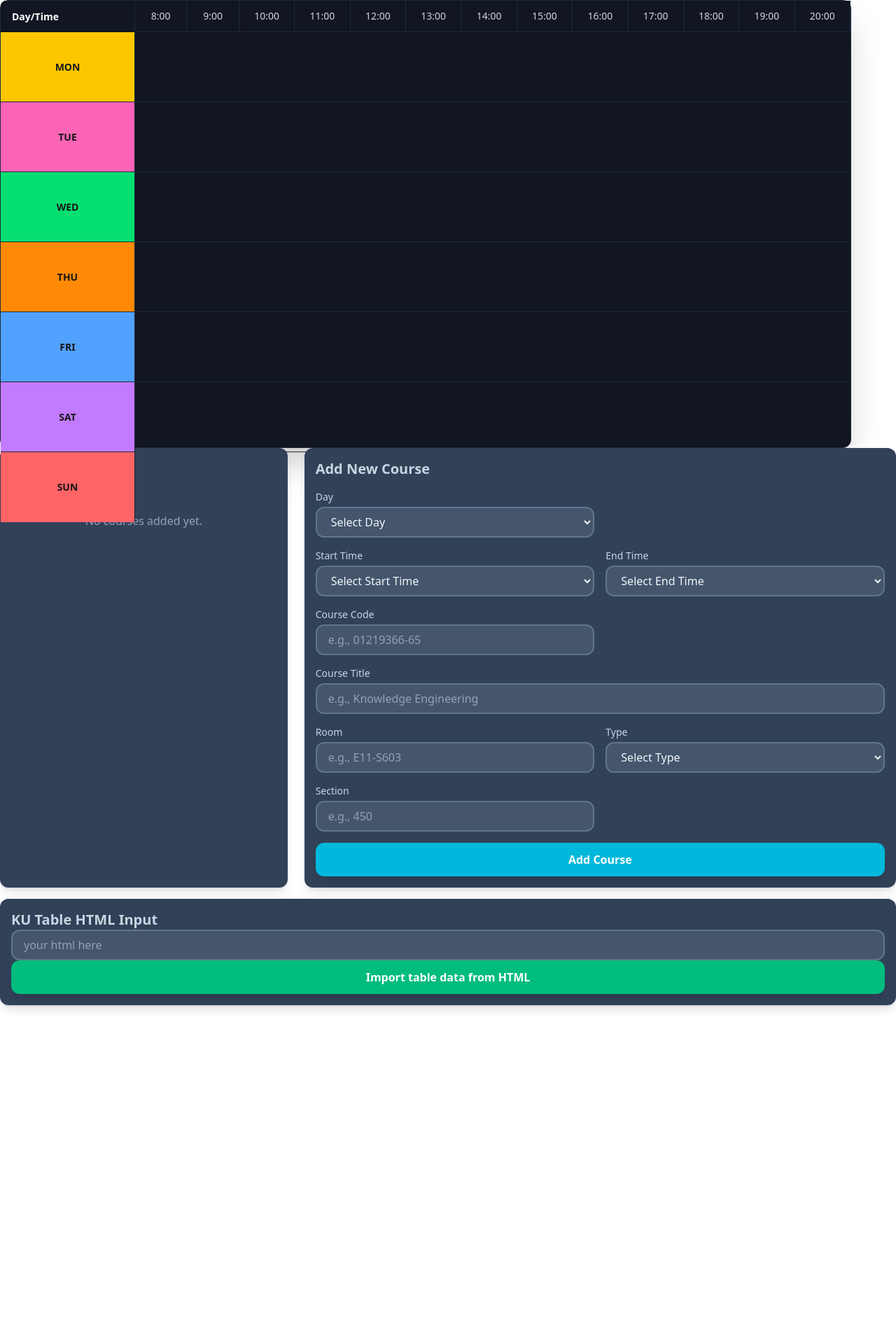
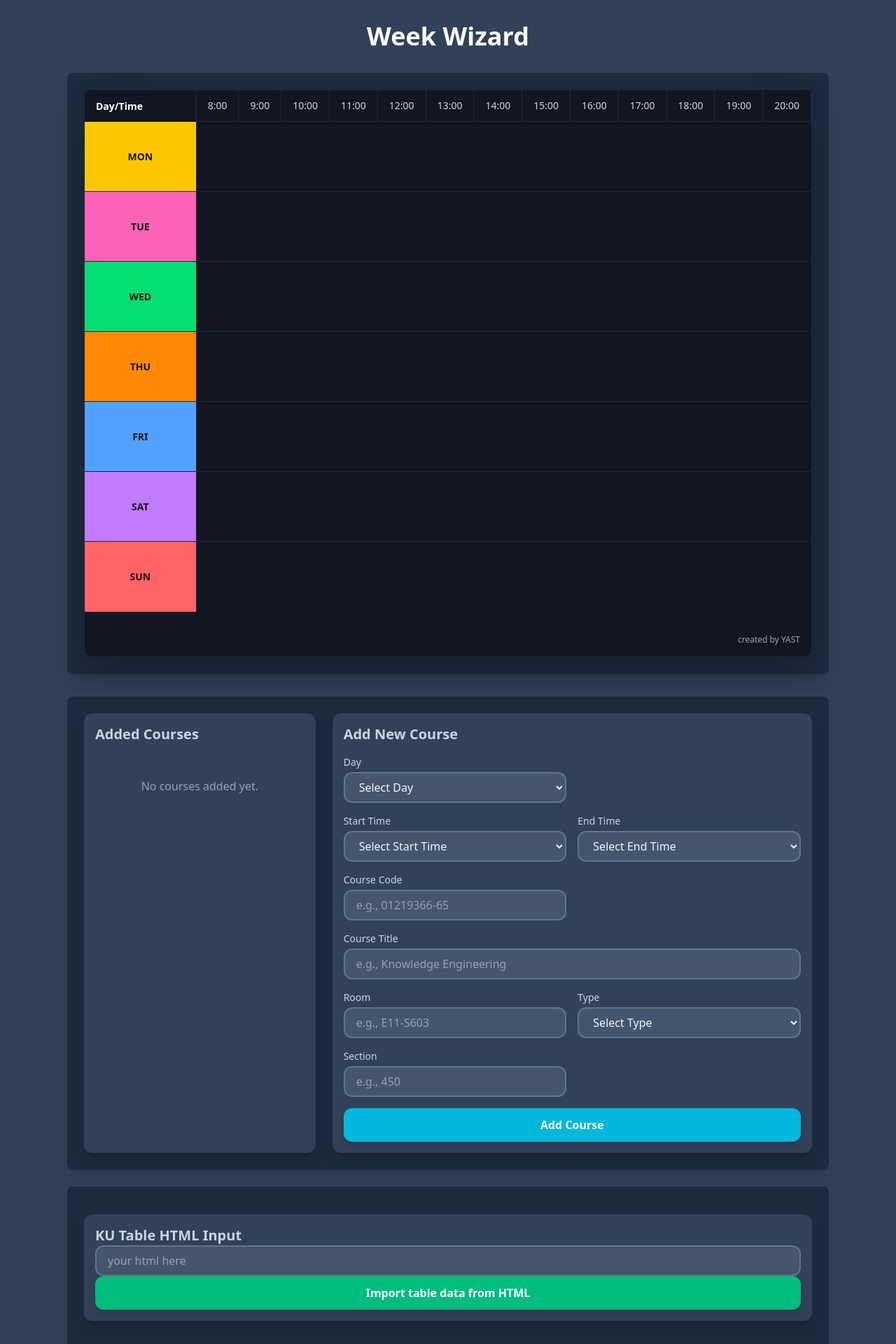
Before and after one commit to Yet-Another-Software-Team/custom-table-but-vue, a Vue app in the folder app/: page / in a window 1280 px wide. Shown: the top 1920 px of the page at 70% size. Before the commit the page ends 1452 px from the top, so only its background shows below. Built offline with nearby package versions, Linux system fonts and the light colour scheme.

Commit message:
feat: decorate the homeview

```diff
--- a/app/src/components/ScheduleTable.vue
+++ b/app/src/components/ScheduleTable.vue
@@ -1,5 +1,5 @@
 <template>
-  <div class="overflow-w-auto w-[95vw] h-[80vh] rounded-xl shadow-2xl bg-[#111622] border border-gray-800">
+  <div class="container mx-auto rounded-xl shadow-2xl bg-[#111622] border border-gray-800">
     <table class="border-separate border-spacing-0 size-full text-sm">
       <thead>
         <tr class="bg-[#111622] sticky top-0 z-20 border-b border-gray-800">
--- a/app/src/pages/HomeView.vue
+++ b/app/src/pages/HomeView.vue
@@ -1,8 +1,19 @@
 <template>
-  <div>
-    <ScheduleTable :modelValue="courses" />
-    <ManualInput v-model="courses" />
-    <HtmlInput v-model="courses"/>
+  <div class="bg-slate-700 min-h-screen">
+    <div class="px-[12vh] py-8">
+      <h1 class="text-white text-4xl font-bold text-center mb-8">Week Wizard</h1>
+      <div class="bg-slate-800 rounded-lg shadow-xl p-6">
+        <ScheduleTable :modelValue="courses" />
+      </div>
+      <div class="mt-8">
+        <div class="bg-slate-800 rounded-lg shadow-xl p-6 mb-6">
+          <ManualInput v-model="courses" />
+        </div>
+        <div class="bg-slate-800 rounded-lg shadow-xl p-6">
+          <HtmlInput v-model="courses" />
+        </div>
+      </div>
+    </div>
   </div>
 </template>
 
```
